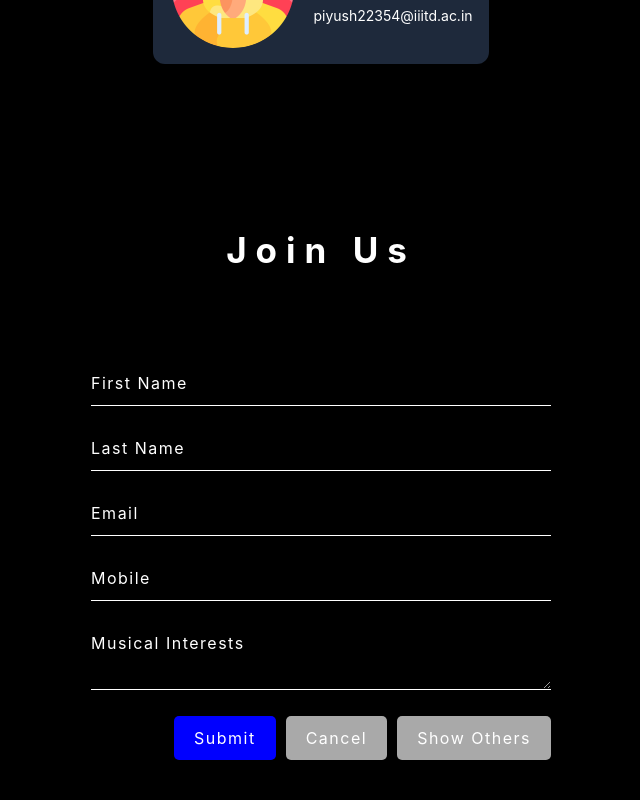
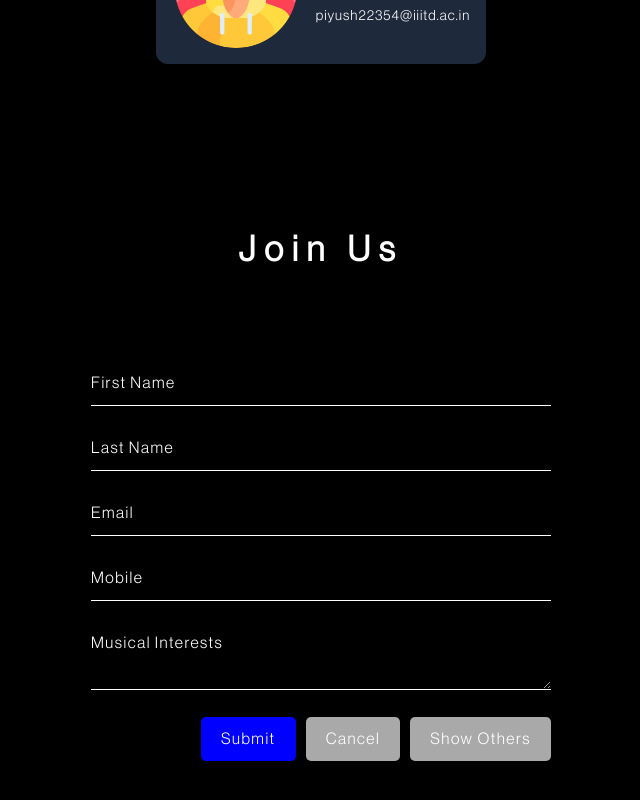
Before and after one commit to Audiobytes-IIITD/website, a React (Create React App) app: page / in a window 1280 px wide. Shown: the part 2500-3300 px from the top of the page, without its empty margins (319-959 px from the left). Built offline with nearby package versions, Linux system fonts and the light colour scheme.

Commit message:
Update index.css

```diff
--- a/src/index.css
+++ b/src/index.css
@@ -2,17 +2,23 @@
 @tailwind components;
 @tailwind utilities;
 
+@font-face {
+  font-family: neue;
+  font-weight: 200;
+  src: url(../src/Fonts/NeueHaasDisplayLight.ttf);
+}
+
 body {
   margin: 0;
-  font-family: -apple-system, BlinkMacSystemFont, 'Segoe UI', 'Roboto', 'Oxygen',
-    'Ubuntu', 'Cantarell', 'Fira Sans', 'Droid Sans', 'Helvetica Neue',
-    sans-serif;
+  font-family: 'neue';
   -webkit-font-smoothing: antialiased;
   -moz-osx-font-smoothing: grayscale;
 
   -ms-overflow-style: none;
   scrollbar-width: none;
-  background-color: #0f172a;
+  background-color: black;
+  line-height: 1.5;
+  letter-spacing: 1px;
 
 }
 
```
